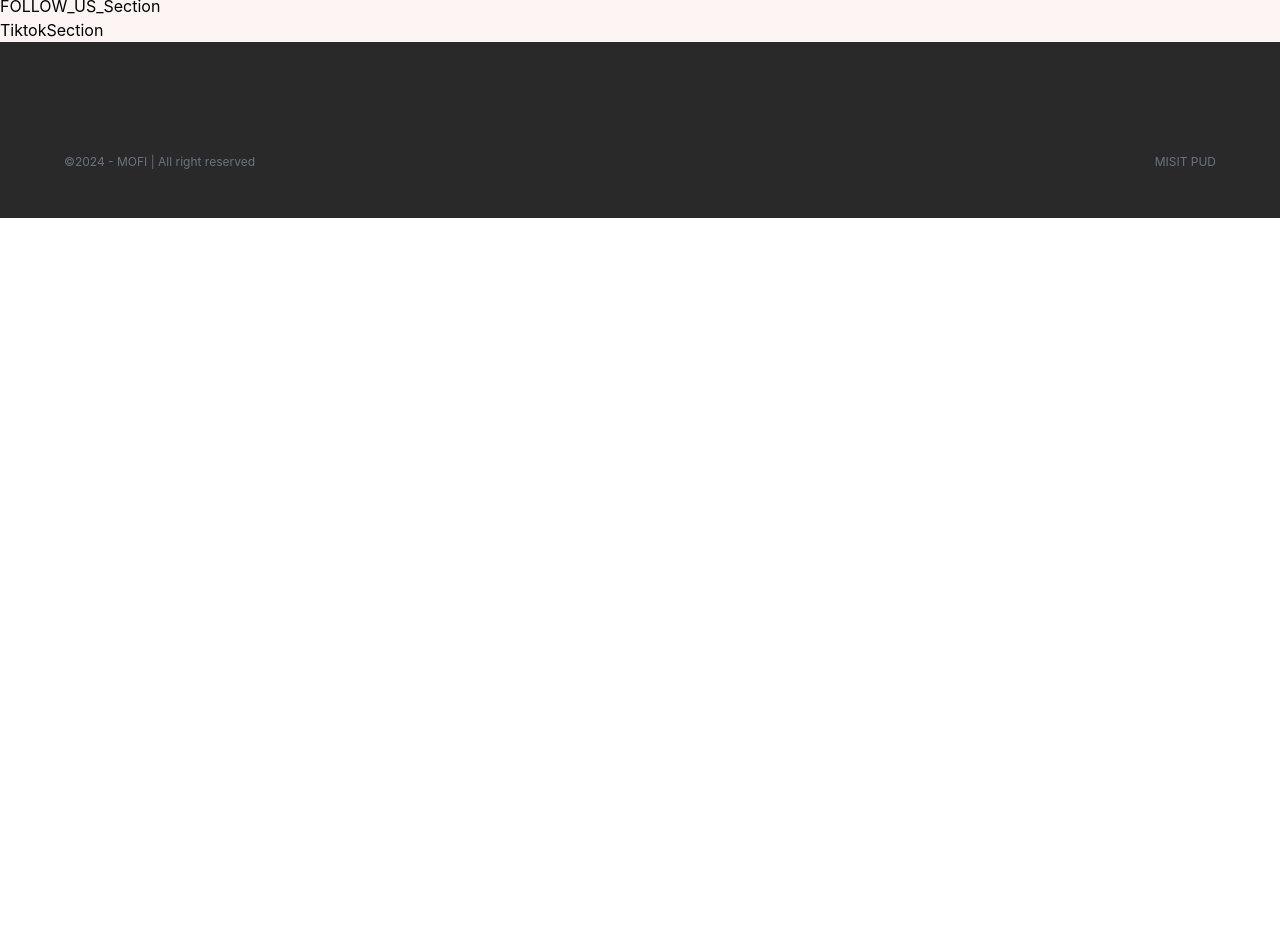
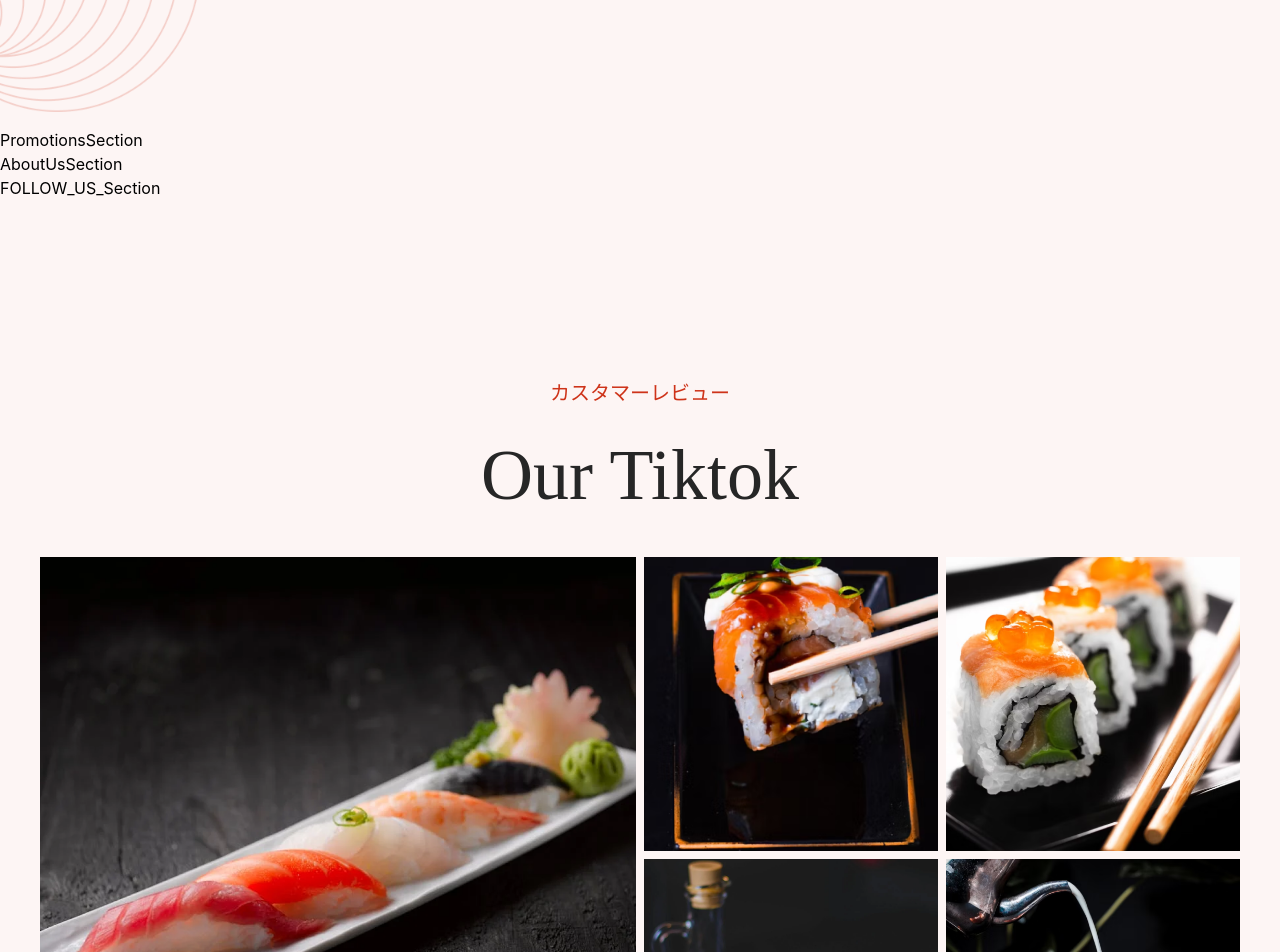
Before and after one commit to Khant-Min-Htut/mcf10_mcp7_myanshi_web, a React (Vite) app: page / in a window 1280 px wide. Shown: the part 1848-2800 px from the top of the page. Before the commit the page ends 2066 px from the top, so only its background shows below. Built offline with nearby package versions, Linux system fonts and the light colour scheme.

Commit message:
ourtiktokSection_done

```diff
--- a/src/components/Layout.jsx
+++ b/src/components/Layout.jsx
@@ -6,7 +6,7 @@ import Footer from "./Footer";
 const Layout = () => {
   return (
     <div className=" max-w-[1440px] mx-auto w-full">
-      <Header />
+      {/* <Header /> */}
       <main className="max-w-[1440px] mx-auto bg-back-ground-color">
         <Outlet />
       </main>
--- /dev/null
+++ b/src/components/sectionComponents/AboutUsSection.jsx
@@ -0,0 +1,9 @@
+import React from 'react'
+
+const AboutUsSection = () => {
+  return (
+    <div>AboutUsSection</div>
+  )
+}
+
+export default AboutUsSection
--- /dev/null
+++ b/src/components/sectionComponents/TiktokSection.jsx
@@ -0,0 +1,62 @@
+import React from "react";
+import SolidBtn from "../../buttons/SolidBtn";
+import Container from "../Container";
+import Img1 from "../../assets/MyanShi/OurTitok/titokImg1.png";
+import Img2 from "../../assets/MyanShi/OurTitok/titokImg2.png";
+import Img3 from "../../assets/MyanShi/OurTitok/titokImg3.png";
+import Img4 from "../../assets/MyanShi/OurTitok/titokImg4.png";
+import Img5 from "../../assets/MyanShi/OurTitok/titokImg5.png";
+import { img } from "framer-motion/m";
+
+const TiktokSection = () => {
+  return (
+    <section className=" min-h-[1242px] max-[843px]:min-h-[896px] max-[400px]:min-h-[1180px]  flex items-center max-[1200px]:px-2">
+      <Container>
+        <div className=" min-h-[882px] h-full w-full  flex flex-col justify-center items-center gap-10">
+          <div className=" text-center flex flex-col gap-6 ">
+            <h2 className=" text-bodyLarge font-satoshi text-primary-color">
+              カスタマーレビュー
+            </h2>
+            <h1 className=" max-[400px]:text-heading2  max-[843px]:text-display4 text-display2 font-notoSerifJp text-neutral-800">
+              Our Tiktok
+            </h1>
+          </div>
+
+          <div className="grid grid-cols-2  gap-2 max-[400px]:grid-cols-1 ">
+            <div className="col-span-1 max-[400px]:col-span-2 ">
+              <img
+                src={Img1}
+                alt="Main Image"
+                className="w-full object-cover"
+              />
+            </div>
+            <div className=" grid grid-cols-2 gap-2 col-span-1 max-[400px]:col-span-2">
+              {[Img2, Img3, Img4, Img5].map((img, index) => (
+                <div
+                  key={index}
+                  className="relative w-full aspect-[1/1] overflow-hidden"
+                >
+                  <img
+                    className="w-full h-full object-cover"
+                    src={img}
+                    alt={`Image ${index + 1}`}
+                  />
+                </div>
+              ))}
+            </div>
+          </div>
+
+          <div className="flex items-center justify-center">
+            <SolidBtn text="SEE MORE" />
+          </div>
+        </div>
+      </Container>
+    </section>
+  );
+};
+
+export default TiktokSection;
+
+{
+  /* */
+}
--- a/src/features/about-us/pages/About.jsx
+++ b/src/features/about-us/pages/About.jsx
@@ -1,5 +1,5 @@
 import React from "react";
-import HeroSection from "../../../components/HeroSection";
+import HeroSection from "../../../components/sectionComponents/HeroSection";
 
 const About = () => {
   return <div>
--- a/src/features/blog/pages/Blog.jsx
+++ b/src/features/blog/pages/Blog.jsx
@@ -1,5 +1,5 @@
 import React from "react";
-import HeroSection from "../../../components/HeroSection";
+import HeroSection from "../../../components/sectionComponents/HeroSection";
 
 const Blog = () => {
   return <div>
--- a/src/features/contact/pages/Contact.jsx
+++ b/src/features/contact/pages/Contact.jsx
@@ -1,5 +1,5 @@
 import React from "react";
-import HeroSection from "../../../components/HeroSection";
+import HeroSection from "../../../components/sectionComponents/HeroSection";
 
 const Contact = () => {
   return (
--- a/src/features/home/components/BrowseMenuSection.jsx
+++ b/src/features/home/components/BrowseMenuSection.jsx
@@ -34,10 +34,10 @@ const BrowseMenuSection = () => {
     },
   ];
   return (
-    <section className=" relative">
-      <div className=" z-10">
+    <section className=" relative max-h-[1306px] min-h-[1076px]  flex items-center justify-center">
+      <div className=" z-10 ">
         <Container>
-          <div className="min-h-screen flex items-center ">
+          <div className=" flex items-center">
             <div className=" grid grid-flow-col grid-cols-2 max-[843px]:grid-cols-1 max-[843px]:grid-flow-row max-[1200px]:px-4 gap-4  items-start ">
               <div className=" col-span-1 flex flex-col gap-6 ">
                 <h2 className=" text-bodyLarge font-satoshi text-primary-color">
@@ -62,7 +62,7 @@ const BrowseMenuSection = () => {
                   >
                     <motion.div
                       whileHover={{ x: 5 }}
-                      className=" flex justify-between h-[100px] hover:ms-2"
+                      className=" flex justify-between h-[110px] hover:ms-2"
                     >
                       <div className=" flex gap-4">
                         <div className=" h-full flex items-start pt-1 ">
--- /dev/null
+++ b/src/features/home/components/HomePageTikTokSection.jsx
@@ -0,0 +1,12 @@
+import React from 'react'
+import TiktokSection from '../../../components/sectionComponents/TiktokSection'
+
+const HomePageTikTokSection = () => {
+  return (
+    <>
+      <TiktokSection/>
+    </>
+  )
+}
+
+export default HomePageTikTokSection
--- a/src/features/home/components/TiktokSection.jsx
+++ /dev/null
@@ -1,9 +0,0 @@
-import React from 'react'
-
-const TiktokSection = () => {
-  return (
-    <div>TiktokSection</div>
-  )
-}
-
-export default TiktokSection
--- a/src/features/home/pages/Home.jsx
+++ b/src/features/home/pages/Home.jsx
@@ -2,9 +2,9 @@ import React from "react";
 import BrowseMenuSection from "../components/BrowseMenuSection";
 import PromotionsSection from "../components/PromotionsSection";
 import AboutUsSection from "../components/AboutUsSection";
-import TiktokSection from "../components/TiktokSection";
 import FOLLOW_US_Section from "../components/FOLLOW_US_Section";
-import HeroSection from "../../../components/HeroSection";
+import HeroSection from "../../../components/sectionComponents/HeroSection";
+import HomePageTikTokSection from "../components/HomePageTikTokSection";
 
 const Home = () => {
   return <>
@@ -13,7 +13,7 @@ const Home = () => {
     <PromotionsSection/>
     <AboutUsSection/>
     <FOLLOW_US_Section/>
-    <TiktokSection/>
+    <HomePageTikTokSection/>
   </>;
 };
 
--- a/src/features/menu/pages/Menu.jsx
+++ b/src/features/menu/pages/Menu.jsx
@@ -1,5 +1,5 @@
 import React from "react";
-import HeroSection from "../../../components/HeroSection";
+import HeroSection from "../../../components/sectionComponents/HeroSection";
 
 const Menu = () => {
   return <div>
```
Also changed, not shown: src/components/sectionComponents/HeroSection.jsx (renamed from src/components/HeroSection.jsx, +6 -9 lines).
